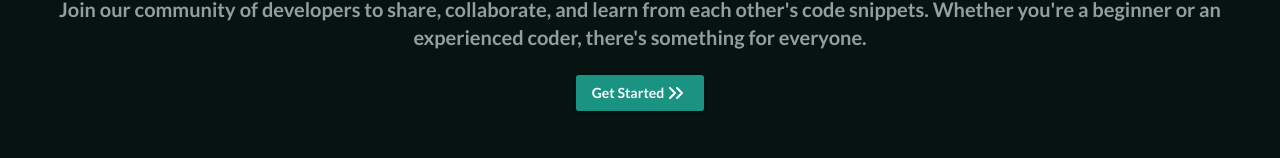
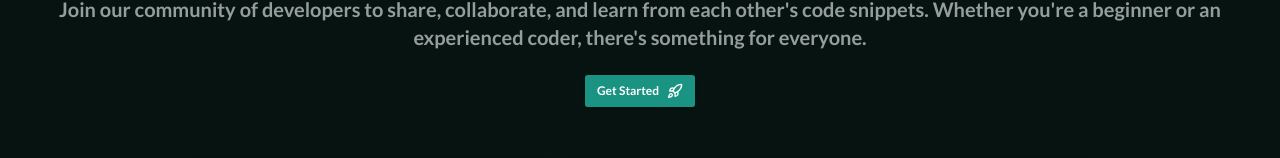
Before and after one commit to 100ngramjit/codeclip, a Next.js app: page / in a window 1280 px wide. Shown: the part 205-363 px from the top of the page. Built offline with nearby package versions, Linux system fonts and the light colour scheme; no server answers.

Commit message:
feat: landing button logo change

```diff
--- a/app/page.tsx
+++ b/app/page.tsx
@@ -1,5 +1,5 @@
 import { Button } from "@/components/ui/button";
-import { ChevronsRight, FileCode2 } from "lucide-react";
+import { ChevronsRight, FileCode2, RocketIcon } from "lucide-react";
 import FooterLanding from "./_components/footer-landing";
 import { FlipWords } from "./_components/flip-words";
 import Link from "next/link";
@@ -41,8 +41,8 @@ export default async function Home() {
           </p>
           <div className="flex flex-col md:flex-row justify-center items-center space-y-4 md:space-y-0 md:space-x-4">
             <Link href="/dashboard">
-              <Button>
-                Get Started <ChevronsRight />
+              <Button size="sm">
+                Get Started <RocketIcon className="pl-2" />
               </Button>
             </Link>
           </div>
```
